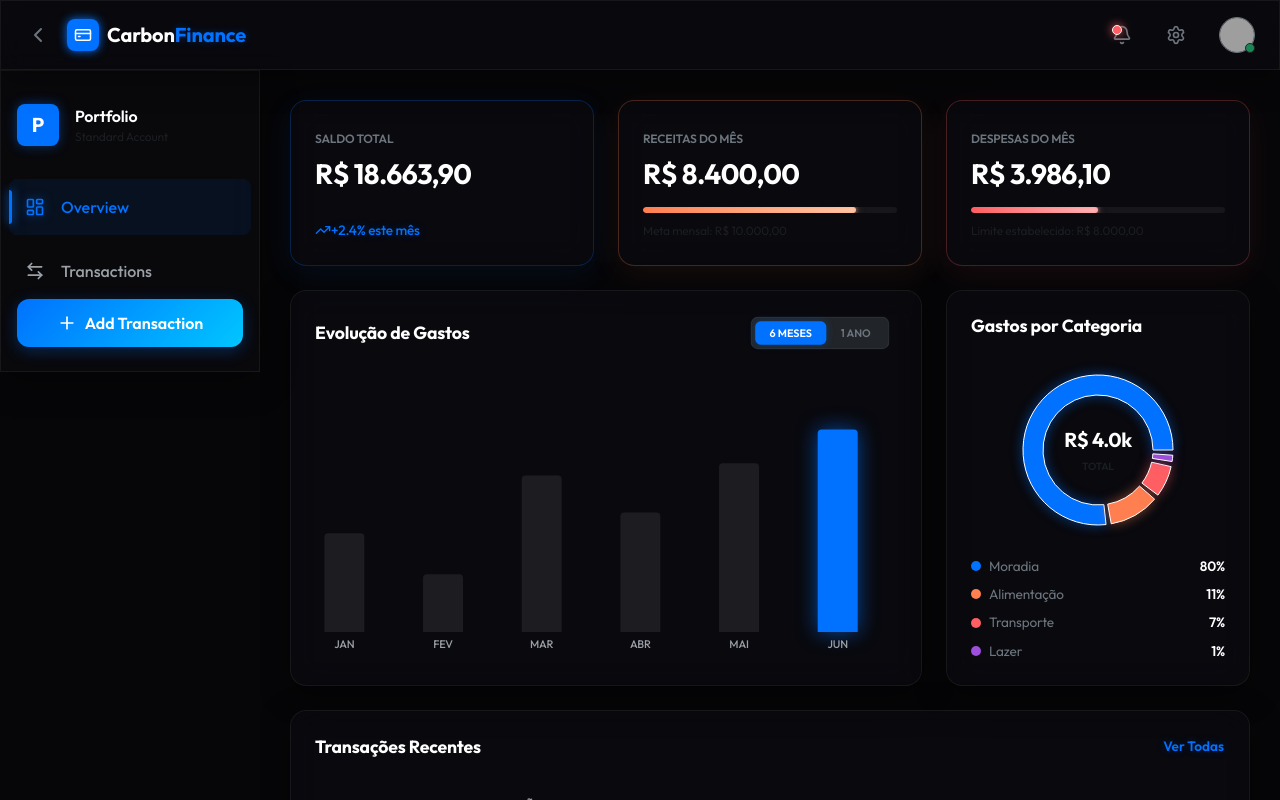
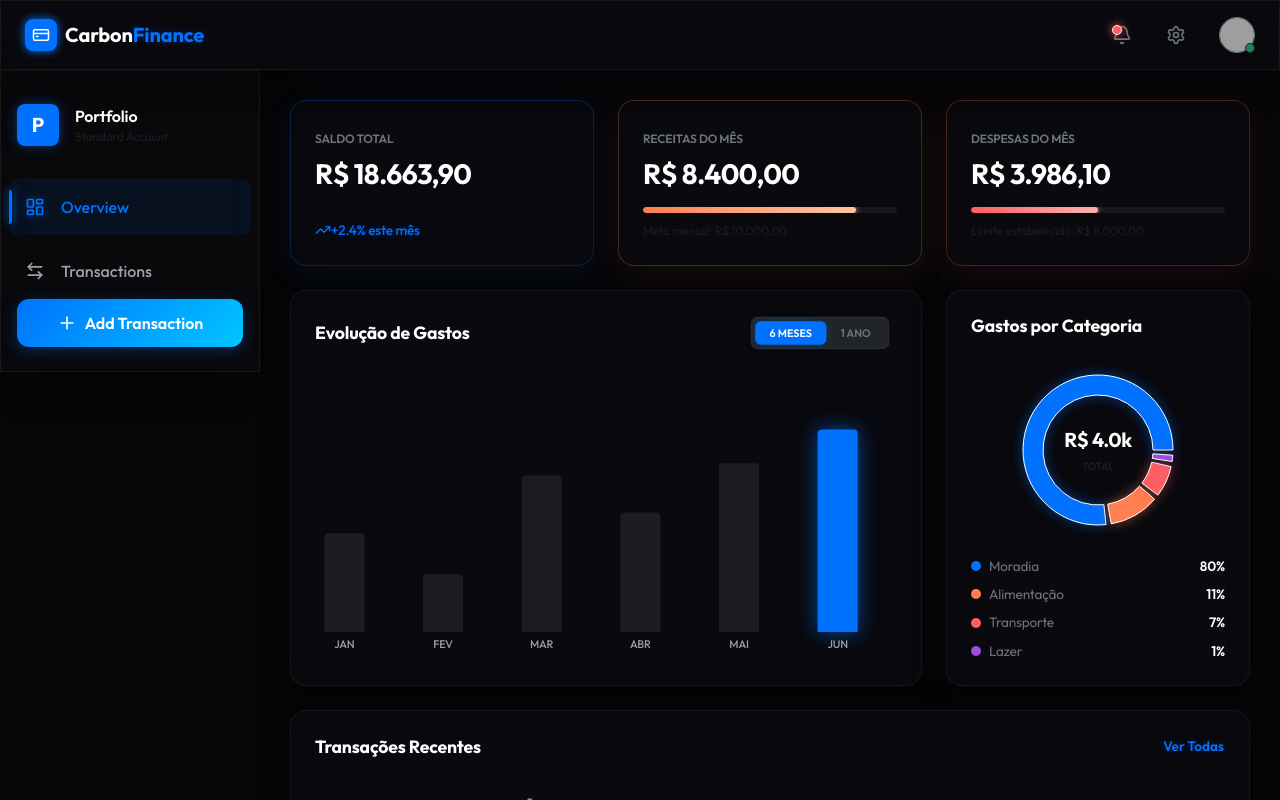
Before and after one commit to AtylaDaSilva/compass, a Next.js app: page / in a window 1280 px wide. Shown: the top 800 px of the page. Built offline with nearby package versions, Linux system fonts and the light colour scheme; grey boxes are pictures that could not be loaded.

Commit message:
chore: moved navbar to layout

```diff
--- a/src/app/layout.tsx
+++ b/src/app/layout.tsx
@@ -1,5 +1,10 @@
 import type { Metadata } from "next";
 import { Outfit } from "next/font/google";
+
+// * Components
+import { Navbar } from "@/components";
+
+// * Styles
 import "bootstrap/dist/css/bootstrap.min.css";
 import "./globals.css";
 
@@ -22,6 +27,7 @@ export default function RootLayout({
   return (
     <html lang="pt-BR" className={outfit.variable}>
       <body style={{ backgroundColor: "#060608" }}>
+        <Navbar />
         {children}
       </body>
     </html>
--- a/src/app/page.tsx
+++ b/src/app/page.tsx
@@ -1,7 +1,7 @@
 "use client";
 
 import { useState, useEffect } from "react";
-import { Navbar, Sidebar, Dashboard, Footer } from "@/components";
+import { Sidebar, Dashboard, Footer } from "@/components";
 import { AddTransactionModal } from "@/components/modals";
 import { ArrowLeftRight } from "lucide-react";
 import { ReactState } from "@/state";
@@ -110,9 +110,6 @@ export default function Home() {
 
   return (
     <div className="app-container">
-      {/* Top Navbar */}
-      <Navbar sidebarOpen={sidebarOpen} toggleSidebar={toggleSidebar} />
-
       {/* Main Layout Area */}
       <div className="main-layout">
         {/* Collapsible Left Sidebar */}
--- a/src/components/Navbar.tsx
+++ b/src/components/Navbar.tsx
@@ -1,33 +1,9 @@
-"use client";
+import { Bell, Settings, CreditCard} from "lucide-react";
 
-import React from "react";
-import { Bell, Settings, CreditCard, ChevronRight } from "lucide-react";
-import { ReactState } from "@/state";
-
-interface NavbarProps {
-  sidebarOpen: ReactState<boolean>;
-  toggleSidebar: () => void;
-}
-
-export default function Navbar({ sidebarOpen, toggleSidebar }: NavbarProps) {
+export default function Navbar() {
   return (
-    <header className="glass-panel py-3 px-4 d-flex align-items-center justify-content-between position-sticky top-0 w-100" style={{ zIndex: 1010, height: "70px" }}>
+    <nav className="glass-panel py-3 px-4 d-flex align-items-center justify-content-between position-sticky top-0 w-100" style={{ zIndex: 1010, height: "70px" }}>
       <div className="d-flex align-items-center gap-3">
-        <button
-          onClick={toggleSidebar}
-          className="btn btn-link text-white p-0 d-flex align-items-center justify-content-center"
-          title={sidebarOpen.state ? "Colapsar Menu" : "Expandir Menu"}
-          style={{ textDecoration: "none" }}
-        >
-          <ChevronRight
-            size={24}
-            className="text-secondary"
-            style={{
-              transition: "transform 0.3s ease",
-              transform: sidebarOpen.state ? "rotate(180deg)" : "rotate(0deg)"
-            }}
-          />
-        </button>
         <div className="d-flex align-items-center gap-2">
           <div className="bg-glow-blue rounded-3 p-1.5 d-flex align-items-center justify-content-center" style={{ width: "32px", height: "32px" }}>
             <CreditCard size={18} className="text-white" />
@@ -70,6 +46,6 @@ export default function Navbar({ sidebarOpen, toggleSidebar }: NavbarProps) {
           </div>
         </div>
       </div>
-    </header>
+    </nav>
   );
 }
```
